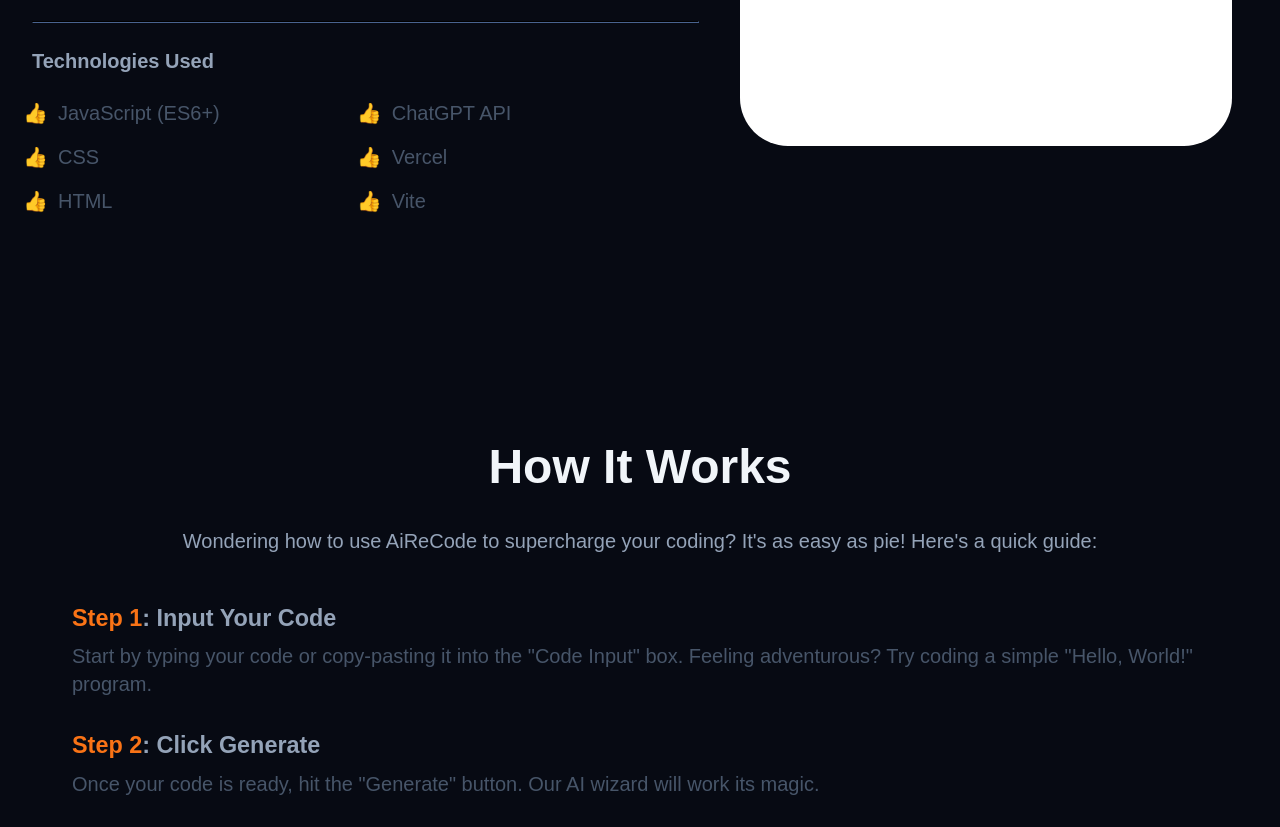
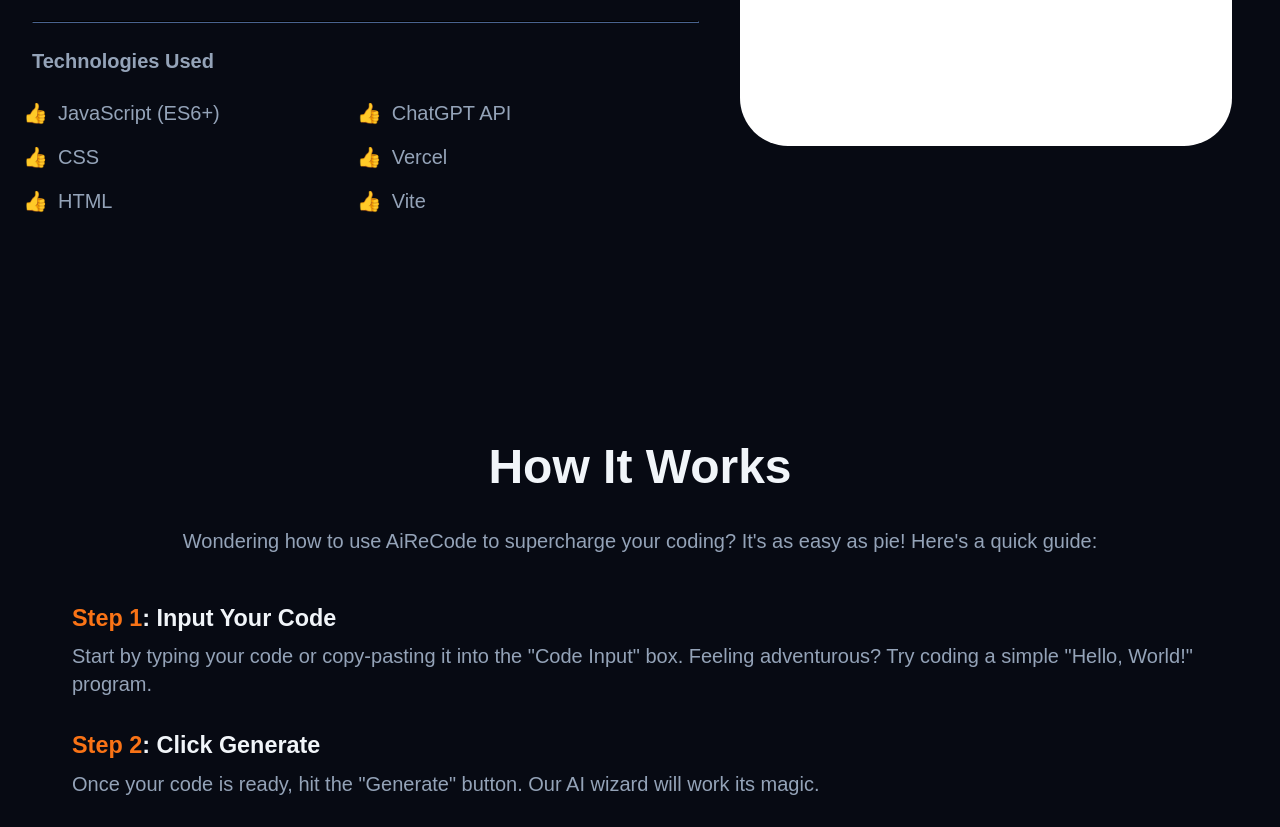
Before and after one commit to shailxD/AiReCode, a website built with Vite: page index.html in a window 1280 px wide. Shown: the part 1957-2784 px from the top of the page. Built offline with nearby package versions, Linux system fonts and the light colour scheme; no server answers.

Commit message:
change font color

```diff
--- a/styles/components/howitwork.css
+++ b/styles/components/howitwork.css
@@ -27,7 +27,7 @@
 }
 
 .how-it-works__list-title{
-    color: var(--clr-slate400);
+    color: var(--clr-light);
 }
 
 .how-it-works__list-description{
--- a/styles/style.css
+++ b/styles/style.css
@@ -2,7 +2,7 @@
     --clr-dark: #070a13;
     --clr-light: #f1f5f9;
     --clr-slate400: #94a3b8;
-    --clr-slate600: #475569;
+    --clr-slate600: #94a3b8;
     --clr-slate800: #1e293b;
     --clr-green: #09BF60;
     --clr-orange: #f97316;
```
